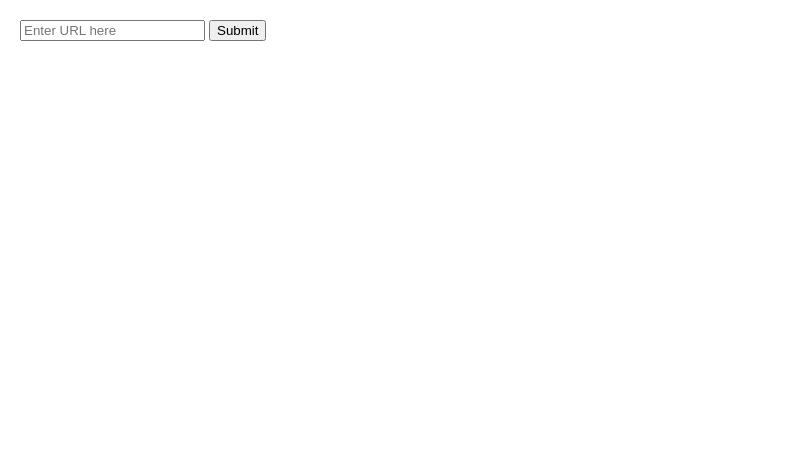
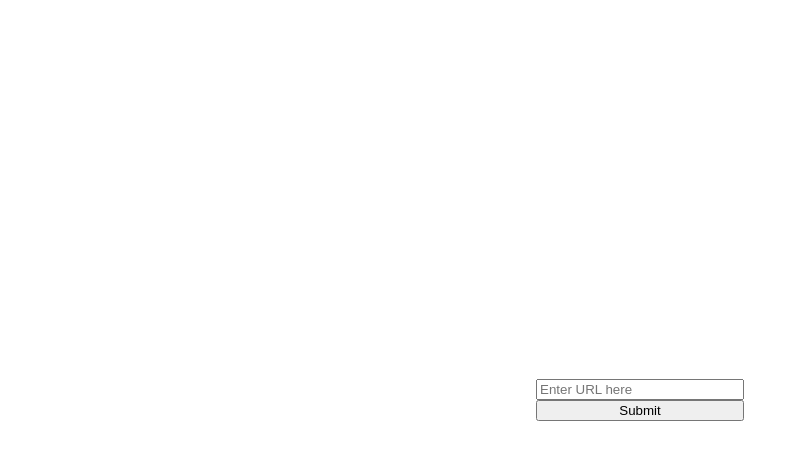
Before and after one commit to Mii818/Website, a plain HTML site: page index.html in a window 1280 px wide. Shown: the whole page, without its empty margins (0-787 px from the left). Drawn offline with Linux system fonts and the light colour scheme.

Commit message:
Update index.html

```diff
--- a/index.html
+++ b/index.html
@@ -18,21 +18,28 @@
           }
           #urlInputContainer {
               position: absolute;
-              top: 20px;
-              left: 20px;
+              top: 50%;
+              left: 50%;
+              transform: translate(-50%, -50%);
               z-index: 1000;
+              display: flex;
+              flex-direction: column;
+              align-items: center;
+          }
+          #urlInput {
+              width: 200px;
+          }
+          #urlInputContainer button {
+              width: 208px;
           }
       </style>
   </head>
   <body>
-
       <div id="urlInputContainer">
           <input type="text" id="urlInput" placeholder="Enter URL here">
           <button onclick="assignURL()">Submit</button>
       </div>
-
       <embed id="embedFrame" src="" type="text/html">
-
       <script>
           document.getElementById("urlInput").addEventListener("keypress", handleKeyPress);
           function handleKeyPress(event) {
```
